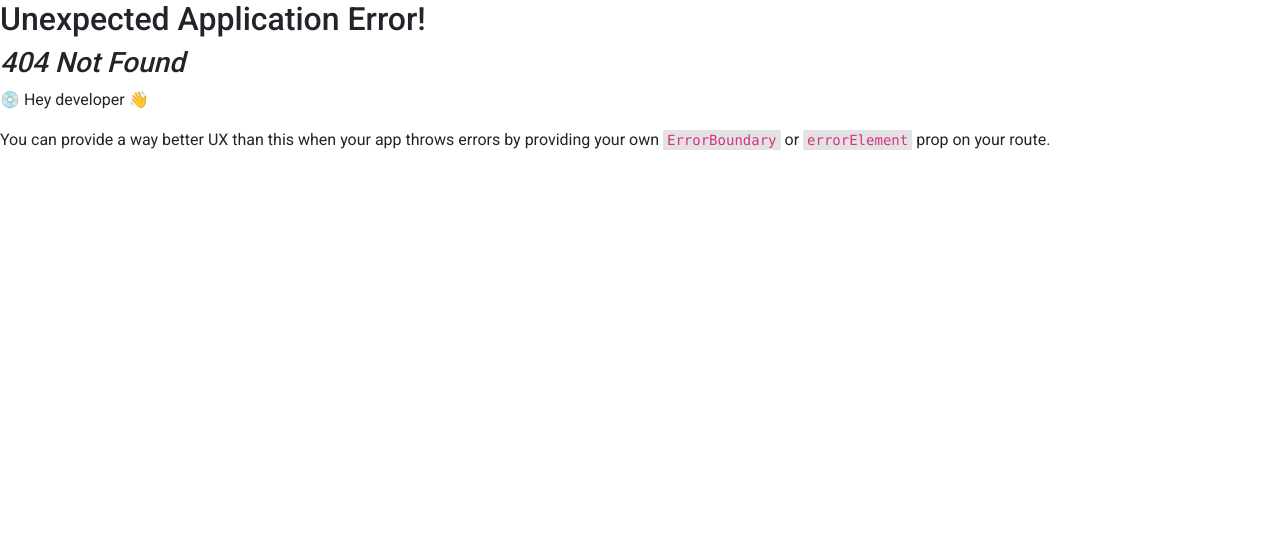
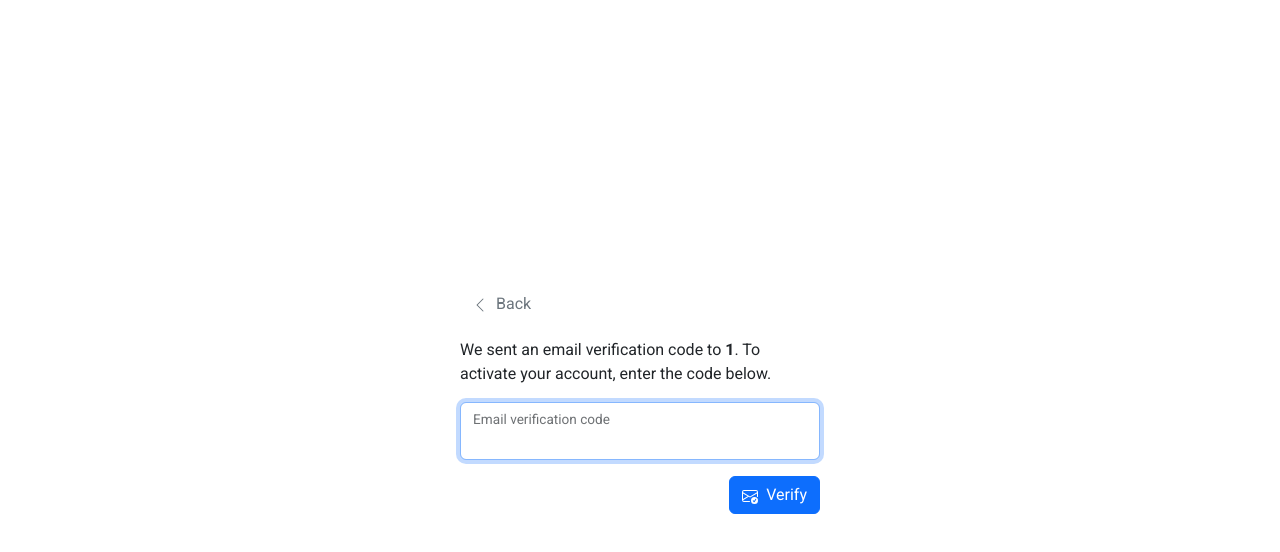
Before and after one commit to elfry2/dekita-laravelreact, a React (Vite) app in the folder src/app/: page /verify-email/1 in a window 1280 px wide. Before the commit this address had no page. Shown: the top 552 px of the page. Built offline with nearby package versions, Linux system fonts and the light colour scheme.

Commit message:
Implement email verification view

```diff
--- a/src/app/src/pages/RegisterPage.jsx
+++ b/src/app/src/pages/RegisterPage.jsx
@@ -1,6 +1,7 @@
 import { ChevronLeft } from 'react-bootstrap-icons';
 import { Link } from 'react-router-dom';
 import { PersonAdd } from 'react-bootstrap-icons';
+import { useNavigate } from 'react-router-dom';
 import { useRef } from 'react';
 import { useState } from 'react';
 import axiosInstance from '../utils/axios-instance.js';
@@ -16,6 +17,7 @@
   const emailRef = useRef();
   const passwordRef = useRef();
   const passwordConfirmationRef = useRef();
+  const navigate = useNavigate();
 
   const [errors, setErrors] = useState(null);
 
@@ -35,6 +37,7 @@
     axiosInstance.post('/register', user)
       .then(({data}) => {
         console.log(data);
+        navigate('/verify/' + encodeURIComponent(user.email));
       })
       .catch((error) => {
         const response = error.response;
--- /dev/null
+++ b/src/app/src/pages/VerifyEmailPage.jsx
@@ -0,0 +1,71 @@
+import { ChevronLeft } from 'react-bootstrap-icons';
+import { Link } from 'react-router-dom';
+import { EnvelopeCheck } from 'react-bootstrap-icons';
+import { useParams } from 'react-router-dom';
+import { useRef } from 'react';
+import { useState } from 'react';
+import axiosInstance from '../utils/axios-instance.js';
+import Button from 'react-bootstrap/Button';
+import FloatingLabel from 'react-bootstrap/FloatingLabel';
+import Form from 'react-bootstrap/Form';
+import Stack from 'react-bootstrap/Stack';
+
+export default function VerifyEmailPage () {
+
+  const { email } = useParams();
+  const emailVerificationCodeRef = useRef();
+
+  const [errors, setErrors] = useState(null);
+
+  const handleSubmit = (event) => {
+    event.preventDefault();
+
+    setErrors(null);
+
+    axiosInstance.post('/verify', emailVerificationCodeRef.current.value)
+      .then(({data}) => {
+        console.log(data);
+      })
+      .catch((error) => {
+        const response = error.response;
+
+        setErrors(response.data.errors);
+      })
+    ;
+  }
+
+  return <>
+    <Link to="/">
+      <Button variant="outline-secondary" className="border-0">
+        <ChevronLeft /><span className="ms-2">Back</span>
+      </Button>
+    </Link>
+    <p className="mt-3">We sent an email verification code to <b>{email}</b>. To activate your account, enter the code below.</p>
+    <Form>
+      <FloatingLabel label="Email verification code" className="mt-3">
+        <Form.Control
+          type="text"
+          placeholder="Email verification code"
+          ref={emailVerificationCodeRef}
+          isInvalid={errors && errors.emailVerificationCode}
+          autoFocus
+        />
+        { errors
+          && errors.emailVerificationCode
+          && errors.emailVerificationCode.map((message) => (
+          <Form.Text as="small" className="text-danger">{message}</Form.Text>
+        ))}
+      </FloatingLabel>
+      <Stack className="mt-3" direction="horizontal">
+        <Button
+          type="submit"
+          className="ms-auto"
+          variant="primary"
+          onClick={handleSubmit}
+        >
+          <EnvelopeCheck /><span className="ms-2">Verify</span>
+        </Button>
+      </Stack>
+    </Form>
+  </>
+}
--- a/src/app/src/router.jsx
+++ b/src/app/src/router.jsx
@@ -4,6 +4,7 @@
 import HomePage from "./pages/HomePage.jsx";
 import RedirectIfAuthenticatedMiddleware from './middlewares/RedirectIfAuthenticated.jsx';
 import RegisterPage from './pages/RegisterPage.jsx';
+import VerifyEmailPage from './pages/VerifyEmailPage.jsx';
 
 const router = createBrowserRouter([
   {
@@ -20,6 +21,13 @@
     </RedirectIfAuthenticatedMiddleware>,
   },
   {
+    path: 'verify-email/:email',
+    element:
+    <AuthenticationFormLayout>
+      <VerifyEmailPage />
+    </AuthenticationFormLayout>
+  },
+  {
     path: "/api/user",
     element: <ApiPage url="/user" />
   }
```
Also changed, not shown: src/app/src/contexts/RegistrationContext.jsx (added).
